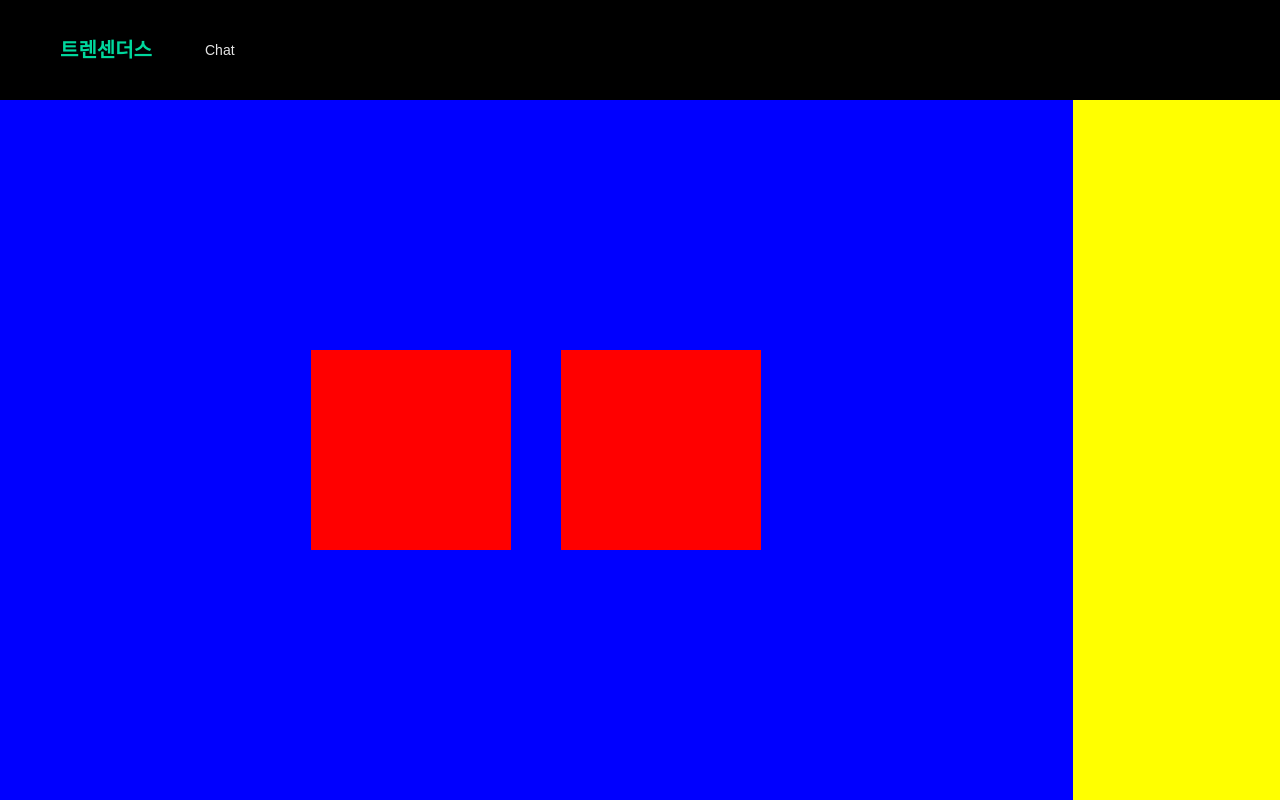
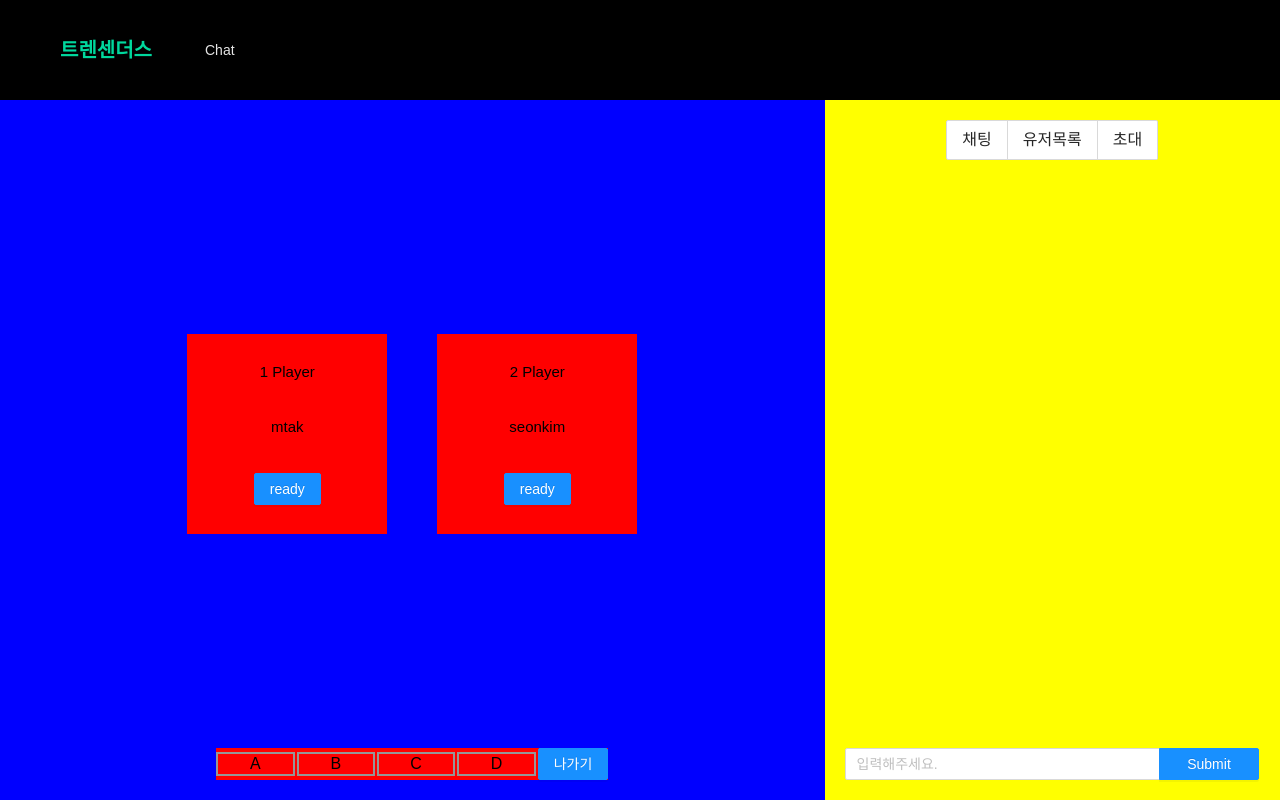
Before and after one commit to mtak0235/simmons_transcendence, a React (Create React App) app in the folder frontend/node/app/: page /game/12 in a window 1280 px wide. Built offline with nearby package versions, Linux system fonts and the light colour scheme.

Commit message:
game screen

```diff
--- a/frontend/node/app/src/0_presentation/components/Header.tsx
+++ b/frontend/node/app/src/0_presentation/components/Header.tsx
@@ -1,5 +1,4 @@
 import { Link, useMatch } from "react-router-dom";
-import { Button } from "antd";
 import styled from "styled-components";
 
 const Nav = styled.nav`
--- a/frontend/node/app/src/0_presentation/pages/Game.tsx
+++ b/frontend/node/app/src/0_presentation/pages/Game.tsx
@@ -1,4 +1,7 @@
+import { Button, Input, Radio } from "antd";
+import { Link } from "react-router-dom";
 import styled from "styled-components";
+import useGameLogs from "../../1_application/game/useGame";
 import { SizedBox } from "../components/TSDesign";
 
 const Wrapper = styled.div`
@@ -10,34 +13,122 @@ const Wrapper = styled.div`
 
 const GameScreen = styled.div`
   display: flex;
-  justify-content: center;
-  align-items: center;
   flex-grow: 3;
   background-color: blue;
   height: calc(100vh - 100px);
+  justify-content: center;
+  align-items: center;
+  flex-direction: column;
+  padding: 20px;
+`;
+
+const GameScreenControl = styled.div`
+  display: flex;
+  justify-content: center;
+  align-items: center;
+  height: 100%;
+`;
+
+const GameWaitingQueue = styled.div`
+  display: flex;
+  width: 50%;
+  height: 5%;
+  background-color: red;
+  justify-content: space-between;
+  align-items: center;
+  flex-direction: row;
+`;
+
+const WaitingUser = styled.div`
+  display: flex;
+  width: 20%;
+  justify-content: center;
+  border: 2px solid #969696;
 `;
 
 const ChattingScreen = styled.div`
+  display: flex;
   flex-grow: 1;
   background-color: yellow;
   height: calc(100vh - 100px);
+  justify-content: space-between;
+  flex-direction: column;
+  align-items: center;
+  padding: 20px;
 `;
 
 const UserBox = styled.div`
+  display: flex;
   width: 200px;
   height: 200px;
   background-color: red;
+  flex-direction: column;
+  align-items: center;
+  justify-content: space-around;
+  padding: 10px;
+`;
+
+const UserBoxInfo = styled.div`
+  font-size: 15px;
+  font-weight: 400;
 `;
 
 function Game() {
+  const gameLogs = useGameLogs();
+
   return (
     <Wrapper>
       <GameScreen>
-        <UserBox></UserBox>
-        <SizedBox width={50}></SizedBox>
-        <UserBox></UserBox>
+        <GameScreenControl>
+          <UserBox>
+            <UserBoxInfo>1 Player</UserBoxInfo>
+            <UserBoxInfo>{gameLogs.playerA}</UserBoxInfo>
+            <Button type="primary" onClick={() => console.log("ready")}>
+              ready
+            </Button>
+          </UserBox>
+          <SizedBox width={50}></SizedBox>
+          <UserBox>
+            <UserBoxInfo>2 Player</UserBoxInfo>
+            <UserBoxInfo>{gameLogs.playerB}</UserBoxInfo>
+            <Button type="primary" onClick={() => console.log("ready")}>
+              ready
+            </Button>
+          </UserBox>
+        </GameScreenControl>
+        <GameWaitingQueue>
+          {/* Waiting User List Showing */}
+          <WaitingUser>A</WaitingUser>
+          <WaitingUser>B</WaitingUser>
+          <WaitingUser>C</WaitingUser>
+          <WaitingUser>D</WaitingUser>
+          <Button type="primary">
+            <Link to={"/"}>나가기</Link>
+          </Button>
+        </GameWaitingQueue>
       </GameScreen>
-      <ChattingScreen></ChattingScreen>
+      <ChattingScreen>
+        <Radio.Group size="large">
+          <Radio.Button value="large" onClick={() => console.log("채팅")}>
+            채팅
+          </Radio.Button>
+          <Radio.Button value="default" onClick={() => console.log("유저목록")}>
+            유저목록
+          </Radio.Button>
+          <Radio.Button value="small" onClick={() => console.log("초대")}>
+            초대
+          </Radio.Button>
+        </Radio.Group>
+        <Input.Group compact>
+          <Input
+            style={{ width: "calc(100% - 100px)" }}
+            placeholder="입력해주세요."
+          />
+          <Button type="primary" style={{ width: "100px" }}>
+            Submit
+          </Button>
+        </Input.Group>
+      </ChattingScreen>
     </Wrapper>
   );
 }
--- a/frontend/node/app/src/0_presentation/pages/Home.tsx
+++ b/frontend/node/app/src/0_presentation/pages/Home.tsx
@@ -19,7 +19,7 @@ const Box = styled(motion.div)`
 function Home() {
   return (
     <Row>
-      <Link to={"/game/12"}>asdfa</Link>
+      <Link to={"/game/12"}>test</Link>
       <Box whileHover={{ scale: 1.2 }} transition={{ delay: 0.5 }}></Box>
       <Box whileHover={{ scale: 1.2 }} transition={{ delay: 0.5 }}></Box>
       <Box whileHover={{ scale: 1.2 }} transition={{ delay: 0.5 }}></Box>
--- a/frontend/node/app/src/3_infrastructure/game/GameLogRepository.ts
+++ b/frontend/node/app/src/3_infrastructure/game/GameLogRepository.ts
@@ -9,8 +9,8 @@ class GameLogRepository implements IGameLogRepository {
       result: "result",
       createdAt: "createdAt",
       updatedAt: "updatedAt",
-      playerA: "playerA",
-      playerB: "playerB",
+      playerA: "mtak",
+      playerB: "seonkim",
     });
   }
 }
--- a/frontend/node/app/src/index.tsx
+++ b/frontend/node/app/src/index.tsx
@@ -1,10 +1,11 @@
 import React from "react";
-import ReactDOM from "react-dom";
+import ReactDOM from "react-dom/client";
+import App from "./App";
+import dependencyInject from "./3_infrastructure/core/DependencyInject";
 import { RecoilRoot } from "recoil";
-import styled, { ThemeProvider } from "styled-components";
-import App from "./App";
-import { createGlobalStyle } from "styled-components";
+import { ThemeProvider, createGlobalStyle } from "styled-components";
 import { theme } from "./theme";
+import "antd/dist/antd.min.css";
 
 const GlobalStyle = createGlobalStyle`
 @import url('https://fonts.googleapis.com/css2?family=Source+Sans+Pro:wght@300;400&display=swap');
@@ -71,7 +72,13 @@ a {
 }
 `;
 
-ReactDOM.render(
+const root = ReactDOM.createRoot(
+  document.getElementById("root") as HTMLElement
+);
+
+dependencyInject();
+
+root.render(
   <React.StrictMode>
     <RecoilRoot>
       <ThemeProvider theme={theme}>
@@ -79,6 +86,5 @@ ReactDOM.render(
         <App />
       </ThemeProvider>
     </RecoilRoot>
-  </React.StrictMode>,
-  document.getElementById("root")
+  </React.StrictMode>
 );
--- a/frontend/node/app/tsconfig.json
+++ b/frontend/node/app/tsconfig.json
@@ -17,7 +17,5 @@
     "jsx": "react-jsx",
     "plugins": [{ "name": "typescript-plugin-css-modules" }]
   },
-  "include": [
-    "src"
-  ]
+  "include": ["src"]
 }
```
Also changed, not shown: frontend/node/app/package.json (+4 -3 lines), 2 other files (tests, documents, lock files or other folders).
